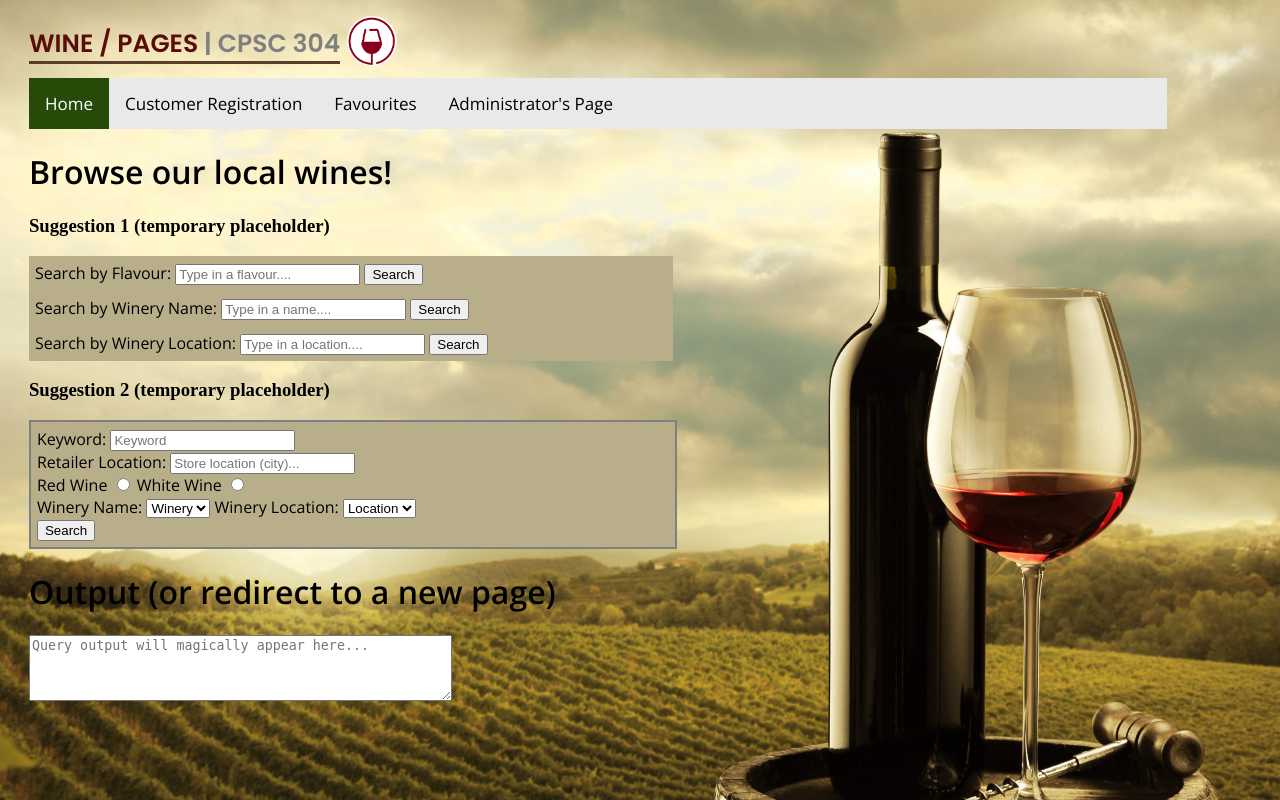
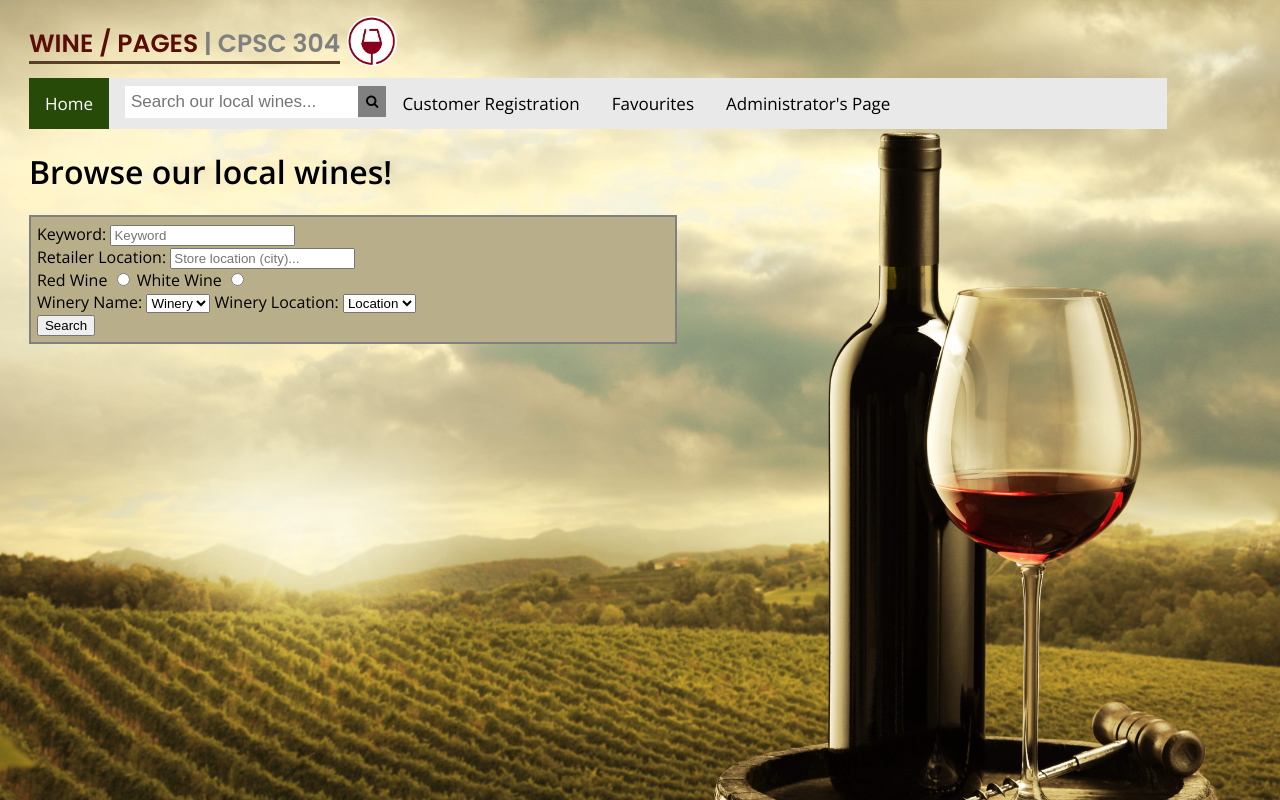
Before and after one commit to AlanSPAGHETTI/CPSC_304_WINE_PAGES, a PHP site: page /winePagesUI.html in a window 1280 px wide. Run offline with PHP 8.4, Linux system fonts and the light colour scheme.

Commit message:
Add files via upload

```diff
--- a/winePagesUI/winePagesUI.css
+++ b/winePagesUI/winePagesUI.css
@@ -111,10 +111,11 @@ body {
 }
 
 .topnav input[type=text] {
-  float: right;
+  float: left;
   padding: 6px;
   margin-top: 8px;
   margin-right: 16px;
+  margin-left: 16px;
   border: none;
   font-size: 17px;
 }
@@ -133,3 +134,17 @@ body {
 h3{
   margin-left: 1.66%;
 }
+
+.searchbox button {
+ float: left;
+ margin-top: 8px;
+ margin-left: -16px;
+ background:none;
+ border:0;
+ padding: 8px;
+ background: gray;
+}
+
+.searchbox button:hover {
+  background: #ccc;
+}
--- a/winePagesUI/winePagesUI.html
+++ b/winePagesUI/winePagesUI.html
@@ -4,6 +4,7 @@
 	<title>The Wine Pages</title>
 	<link href="https://fonts.googleapis.com/css?family=Poppins:400,600&display=swap" rel="stylesheet">
 	<link href="https://fonts.googleapis.com/css?family=Open+Sans:400,600&display=swap" rel="stylesheet">
+	<link rel="stylesheet" href="https://cdnjs.cloudflare.com/ajax/libs/font-awesome/4.7.0/css/font-awesome.min.css">
 	<link rel="stylesheet" type="text/css" href="winePagesUI.css">
 	<link rel="icon" type="image/ico" href="logo.png" />
 </head>
@@ -14,30 +15,16 @@
 
   <div class="topnav">
   <a class="active" href="winePagesUI.html">Home</a>
+  <form class="searchbox" id="searchbox">
+  	<input type="text" placeholder="Search our local wines...">
+  	<button type="submit"><i class="fa fa-search"></i></button>
+  </form>
   <a href="uiRegistration.html">Customer Registration</a>
   <a href="uiFavourite.html">Favourites</a>
   <a href="uiAdmin.html">Administrator's Page</a>
 </div>
 
 <h1 class="FormTitle">Browse our local wines!</h1>
- <h3>Suggestion 1 (temporary placeholder)</h3>
-	<form class="Search1" id="SearchByFlavour">
-		<label>Search by Flavour:</label>
-		<input type="test" name="Query" placeholder="Type in a flavour....">
-		<button>Search</button>
-	</form>
-	<form class="Search1" id="SearchByWinery">
-		<label>Search by Winery Name:</label>
-		<input type="test" name="Query" placeholder="Type in a name....">
-		<button>Search</button>
-	</form>
-	<form class="Search1" id="SearchByWineryLocation">
-		<label>Search by Winery Location:</label>
-		<input type="test" name="Query" placeholder="Type in a location....">
-		<button>Search</button>
-	</form>
-
-     <h3>Suggestion 2 (temporary placeholder)</h3>
 	<form class="Search2" id="AlternateSearch">
 
 		<div>
@@ -78,7 +65,5 @@
 		</div>
 		<button>Search</button>
 	</form>
-<h1 class="FormTitle">Output (or redirect to a new page)</h1>
-<textarea class="output" rows="4" cols="50" placeholder="Query output will magically appear here..."></textarea>
 </body>
 </html>
```
